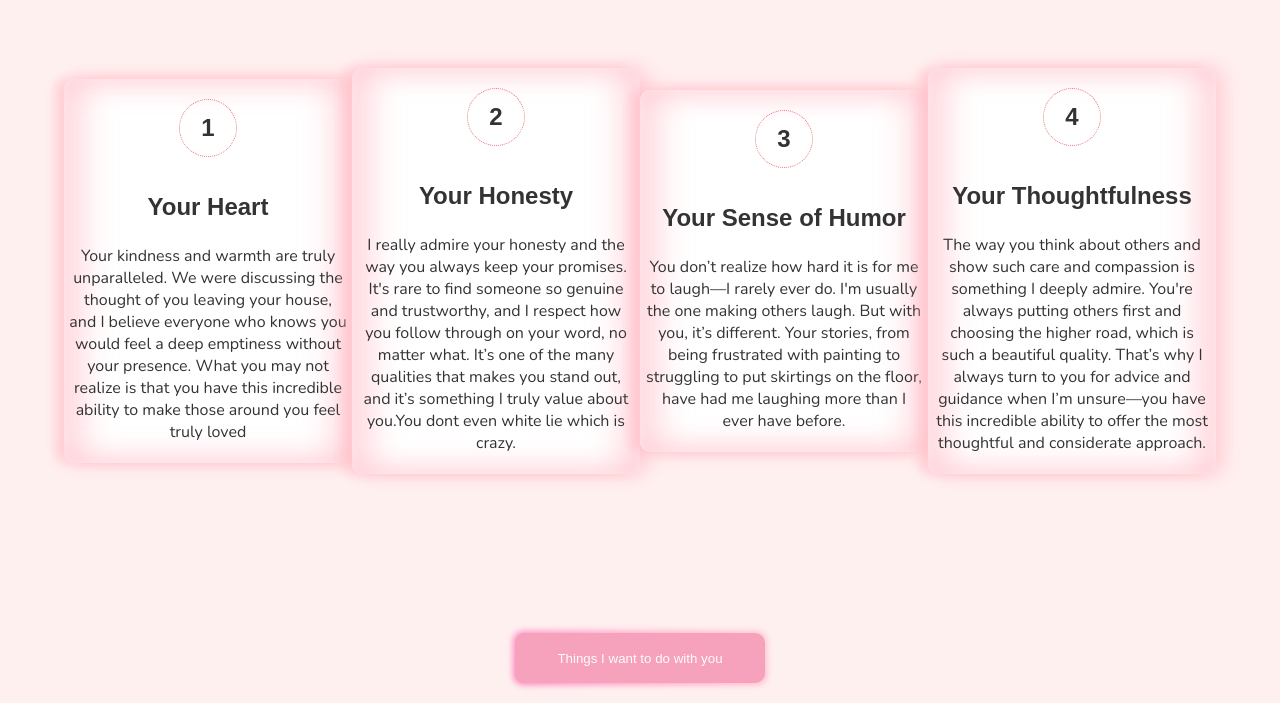
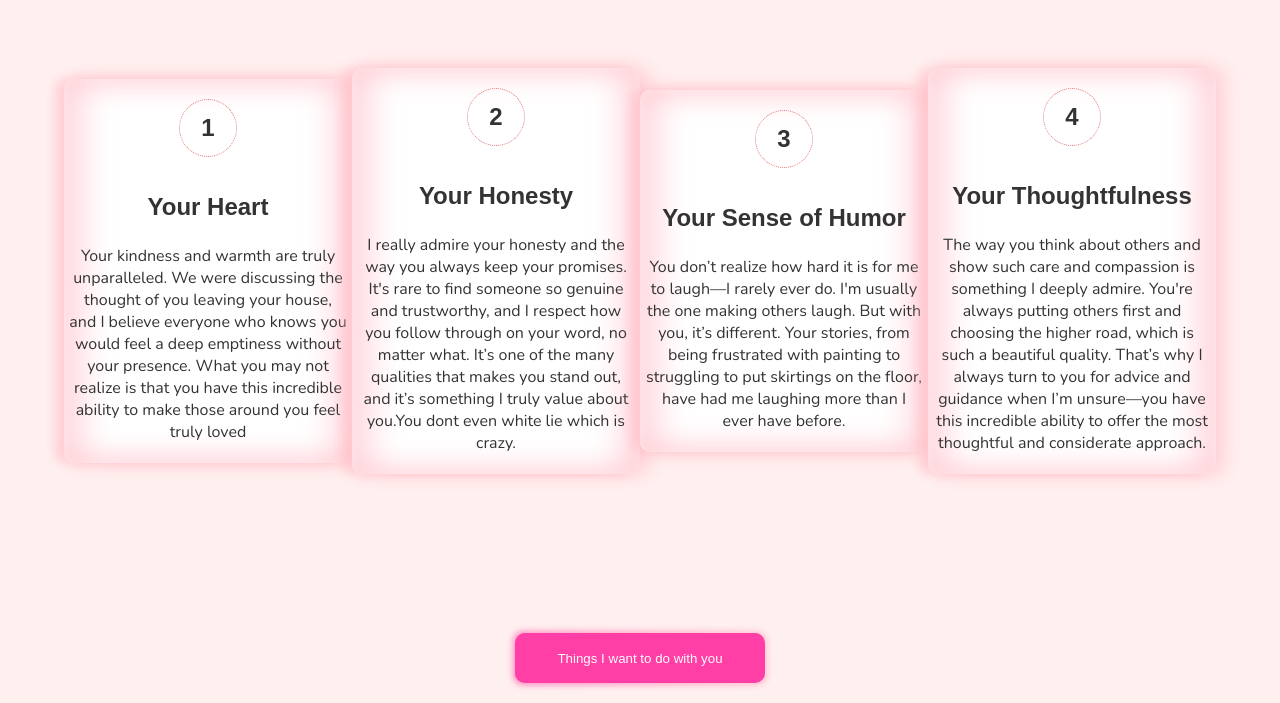
Before and after one commit to Veekash2/veekash2.github.io-GoodMorning, a website: page message.html in a window 1280 px wide. Shown: the part 219-922 px from the top of the page. Drawn offline with nearby package versions, Linux system fonts and the light colour scheme.

Commit message:
Update message.css

```diff
--- a/message.css
+++ b/message.css
@@ -162,7 +162,7 @@ body {
   border: none;
   outline: none;
   color: #fff;
-  background: #f48fb1; /* Light pink background */
+  background: #ff1493; /* Light pink background */
   cursor: pointer;
   position: relative;
   bottom: 20px;
@@ -204,7 +204,7 @@ body {
   position: absolute;
   width: 100%;
   height: 100%;
-  background: #f48fb1; /* Light pink background */
+  background: #ff1493; /* Light pink background */
   left: 0;
   top: 0;
   border-radius: 10px;
```
